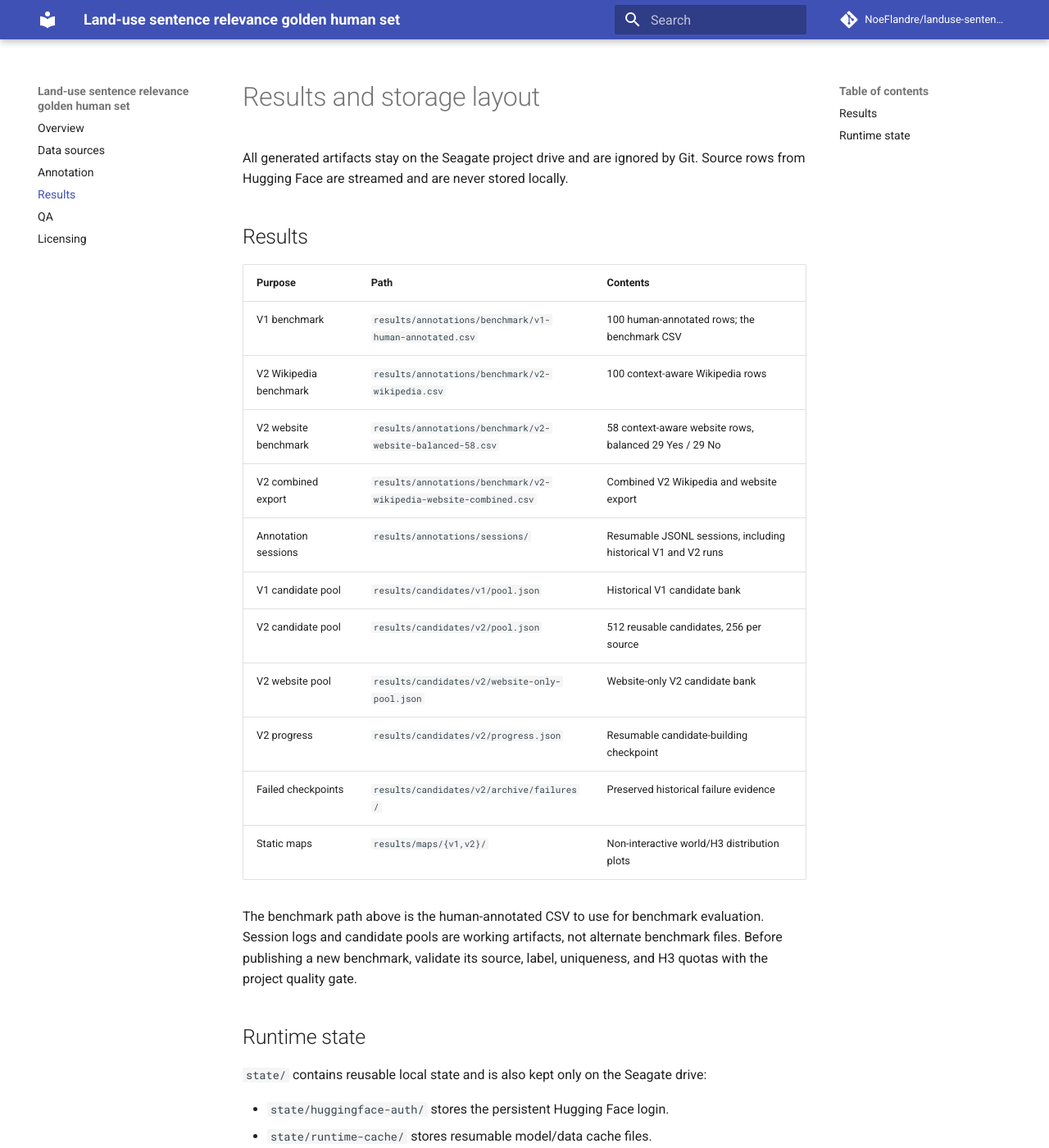
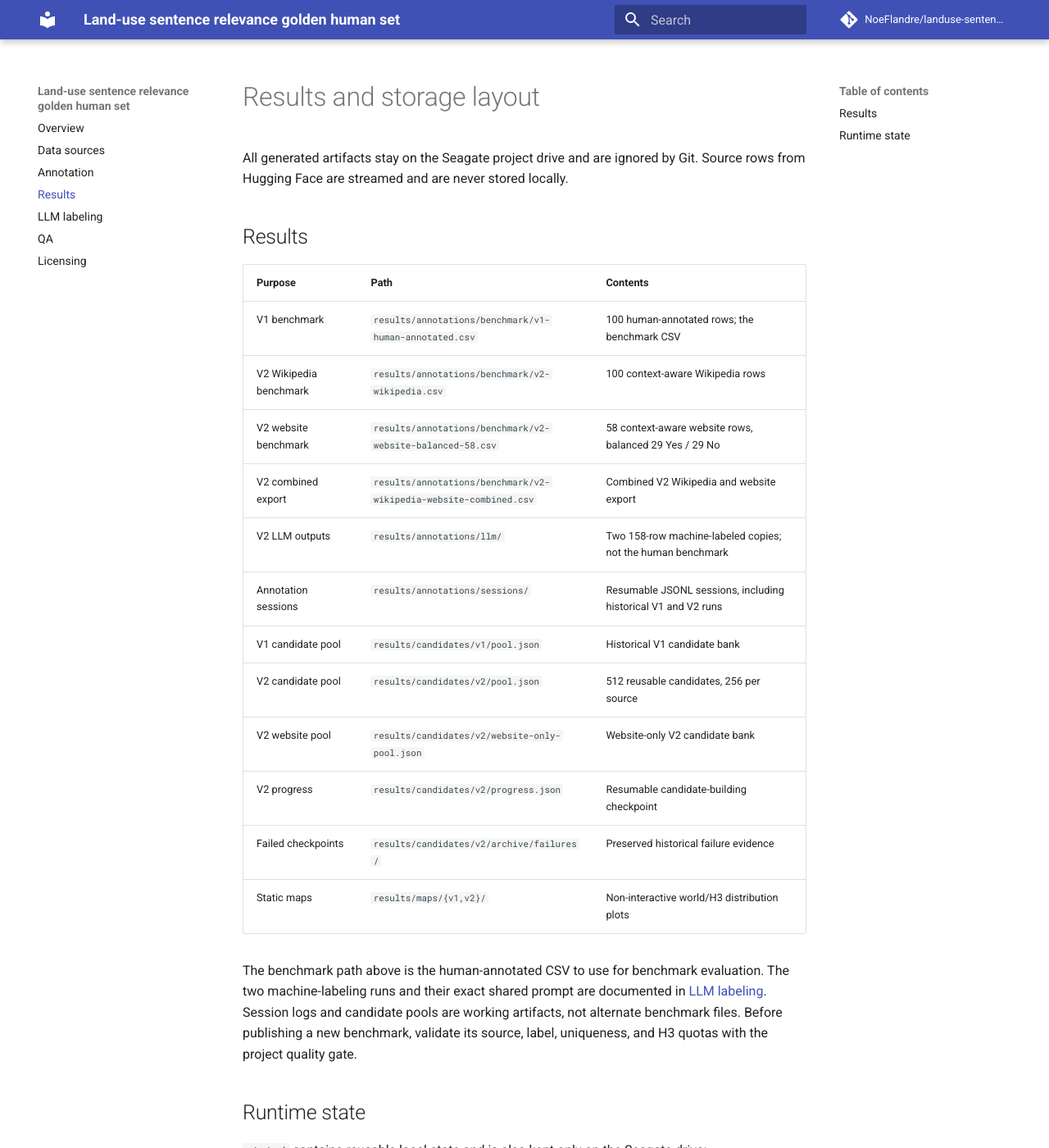
Before and after one commit to NoeFlandre/landuse-sentence-relevance-golden-human-set, an MkDocs documentation site: the page built from docs/results.md, in a window 1280 px wide and 1400 px high. Shown: the whole window at 82% size. Built offline with MkDocs 1.6.1 and Material for MkDocs 9.7.7, drawn with Linux system fonts in a browser that asks for light colours; comment, search, counter and statistics services are not loaded.

Commit message:
docs: record GPT and Claude labeling runs

```diff
--- a/docs/results.md
+++ b/docs/results.md
@@ -10,6 +10,7 @@ All generated artifacts stay on the Seagate project drive and are ignored by Git
 | V2 Wikipedia benchmark | `results/annotations/benchmark/v2-wikipedia.csv` | 100 context-aware Wikipedia rows |
 | V2 website benchmark | `results/annotations/benchmark/v2-website-balanced-58.csv` | 58 context-aware website rows, balanced 29 Yes / 29 No |
 | V2 combined export | `results/annotations/benchmark/v2-wikipedia-website-combined.csv` | Combined V2 Wikipedia and website export |
+| V2 LLM outputs | `results/annotations/llm/` | Two 158-row machine-labeled copies; not the human benchmark |
 | Annotation sessions | `results/annotations/sessions/` | Resumable JSONL sessions, including historical V1 and V2 runs |
 | V1 candidate pool | `results/candidates/v1/pool.json` | Historical V1 candidate bank |
 | V2 candidate pool | `results/candidates/v2/pool.json` | 512 reusable candidates, 256 per source |
@@ -18,7 +19,7 @@ All generated artifacts stay on the Seagate project drive and are ignored by Git
 | Failed checkpoints | `results/candidates/v2/archive/failures/` | Preserved historical failure evidence |
 | Static maps | `results/maps/{v1,v2}/` | Non-interactive world/H3 distribution plots |
 
-The benchmark path above is the human-annotated CSV to use for benchmark evaluation. Session logs and candidate pools are working artifacts, not alternate benchmark files. Before publishing a new benchmark, validate its source, label, uniqueness, and H3 quotas with the project quality gate.
+The benchmark path above is the human-annotated CSV to use for benchmark evaluation. The two machine-labeling runs and their exact shared prompt are documented in [LLM labeling](llm-labeling.md). Session logs and candidate pools are working artifacts, not alternate benchmark files. Before publishing a new benchmark, validate its source, label, uniqueness, and H3 quotas with the project quality gate.
 
 ## Runtime state
 
--- a/mkdocs.yml
+++ b/mkdocs.yml
@@ -22,5 +22,6 @@ nav:
   - Data sources: data-sources.md
   - Annotation: annotation.md
   - Results: results.md
+  - LLM labeling: llm-labeling.md
   - QA: qa.md
   - Licensing: licensing.md
```
Also changed, not shown: docs/llm-labeling.md (added, +32 -0 lines).
